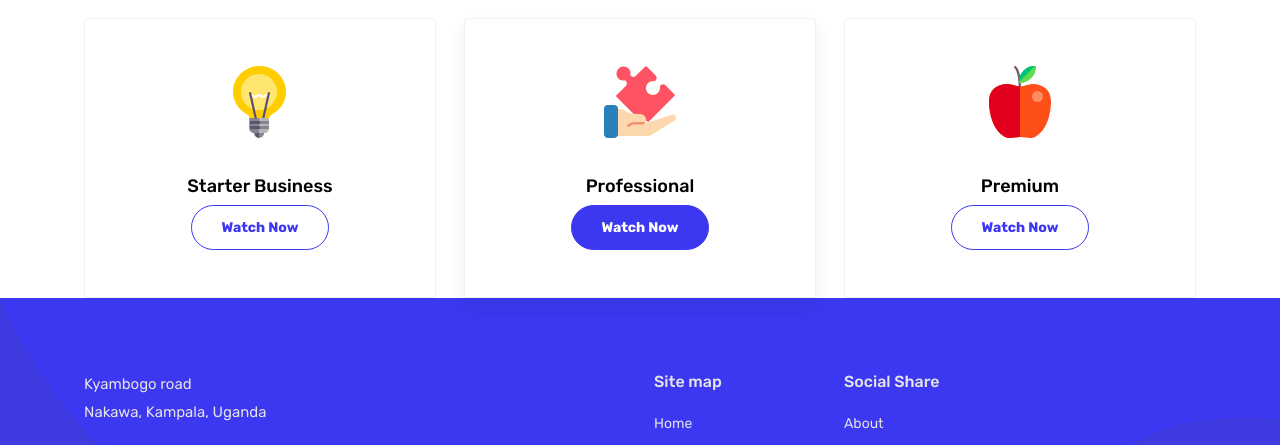
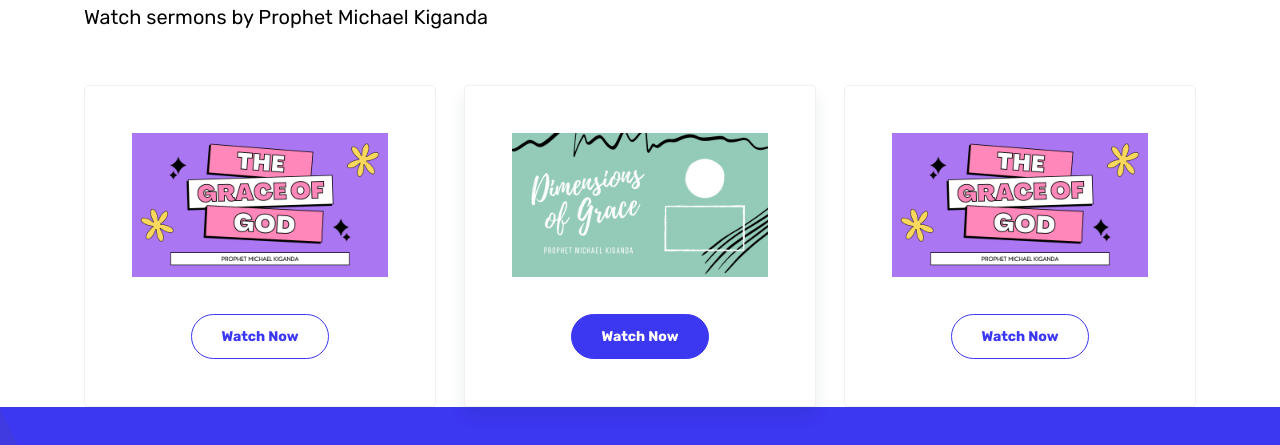
Before and after one commit to neelxie/starty, a website: page index.html in a window 1280 px wide. Shown: the part 3704-4149 px from the top of the page. Drawn offline with Linux system fonts and the light colour scheme.

Commit message:
Finish site

```diff
--- a/index.html
+++ b/index.html
@@ -376,25 +376,19 @@
 					<div class="row"  data-aos="fade-up" data-aos-offset="-300">
 						<div class="col-sm-4">
 							<div class="pricing-box">
-								<img src="images/starter.svg" alt="starter">
-								<h6 class="font-weight-medium title-text">Starter Business</h6>
-
+								<img src="images/sermo.png" class="mrisca" alt="starter">
 								<a href="#" class="btn btn-outline-primary">Watch Now</a>
 							</div>
 						</div>
 						<div class="col-sm-4">
 							<div class="pricing-box selected">
-								<img src="images/proffessional.svg" alt="starter">
-								<h6 class="font-weight-medium title-text">Professional</h6>
-
+								<img src="images/sermon.png" class="mrisca" alt="starter">
 								<a href="#" class="btn btn-primary">Watch Now</a>
 							</div>
 						</div>
 						<div class="col-sm-4">
 							<div class="pricing-box">
-								<img src="images/premium.svg" alt="starter">
-								<h6 class="font-weight-medium title-text">Premium</h6>
-
+								<img src="images/sermo.png" class="mrisca" alt="starter">
 								<a href="#" class="btn btn-outline-primary">Watch Now</a>
 							</div>
 						</div>
```
Also changed, not shown: css/style.css.
